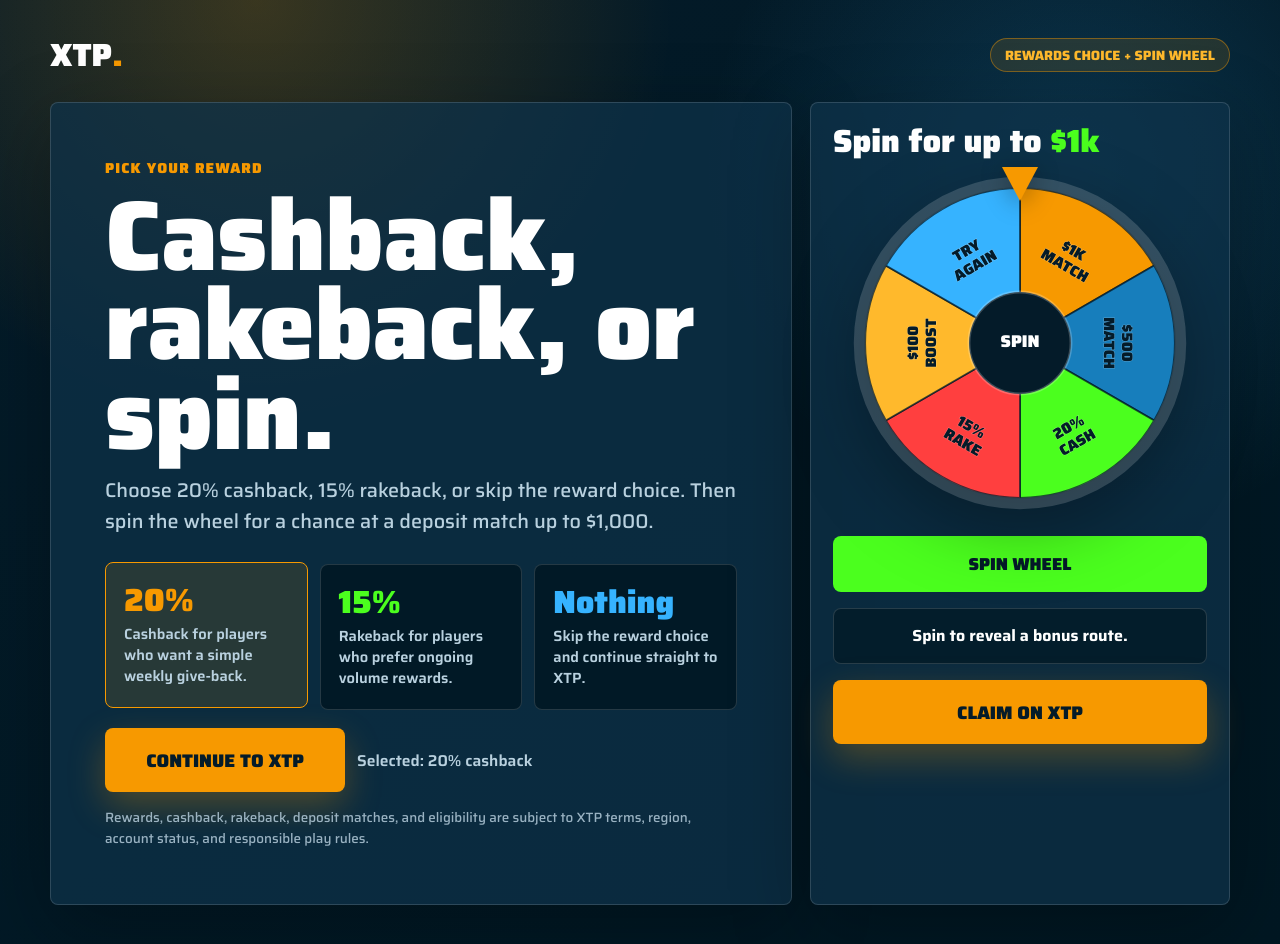
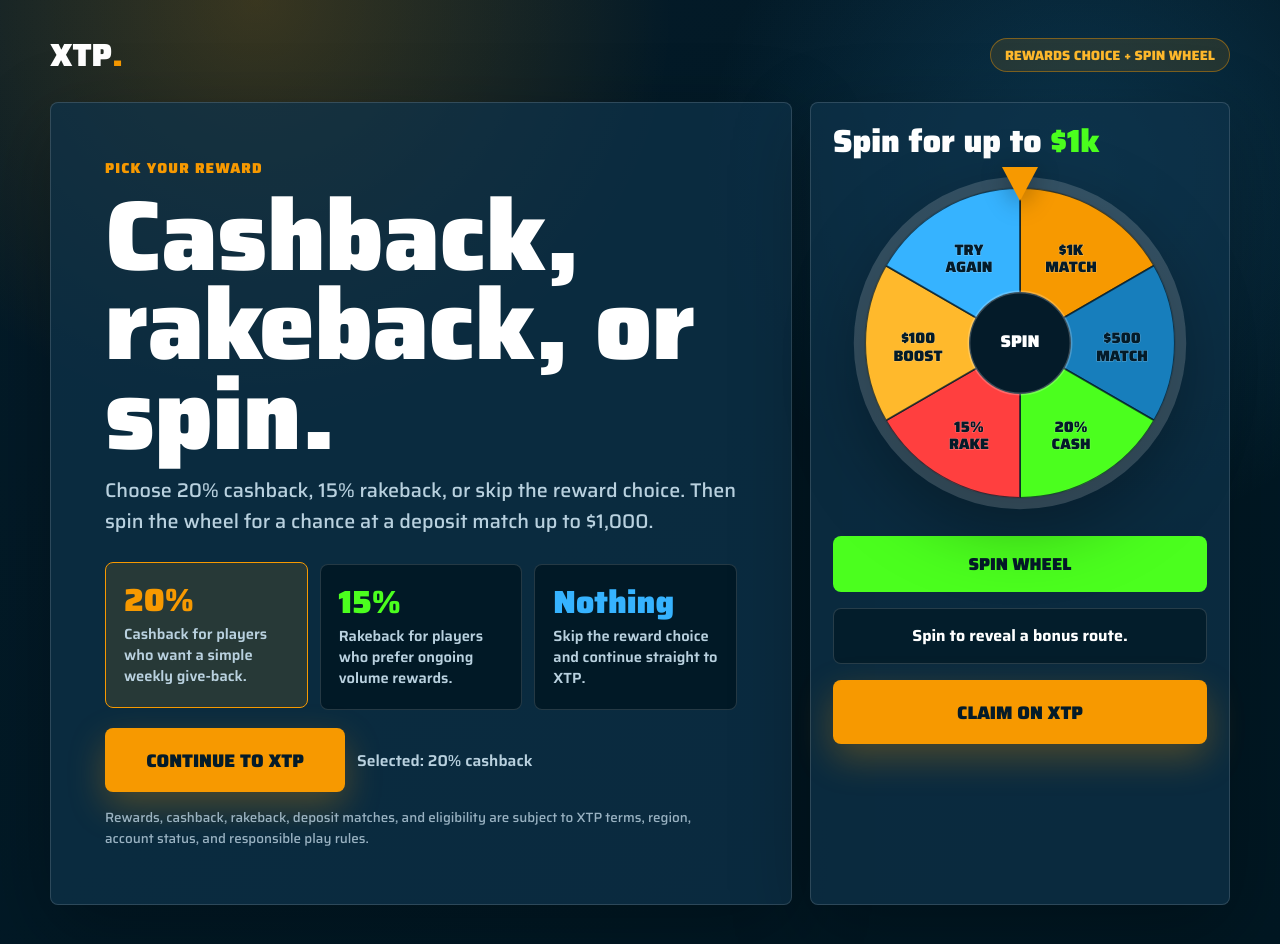
Before and after one commit to brandonkz/crypto-casino-sorted, a website: page xtp-rewards-wheel.html in a window 1280 px wide. Drawn offline with Linux system fonts and the light colour scheme.

Commit message:
Keep XTP wheel labels upright (#4)
Co-authored-by: Brandon Katz <brandon@katz.co.za>

```diff
--- a/xtp-rewards-wheel.html
+++ b/xtp-rewards-wheel.html
@@ -489,7 +489,6 @@
         const end = start + sliceDegrees;
         const center = start + sliceDegrees / 2;
         const labelPoint = pointAt(center, 108);
-        const labelRotation = center > 90 && center < 270 ? center + 180 : center;
 
         const path = document.createElementNS('http://www.w3.org/2000/svg', 'path');
         path.setAttribute('class', 'wheel-slice');
@@ -501,7 +500,6 @@
         text.setAttribute('class', 'wheel-label');
         text.setAttribute('x', labelPoint.x.toFixed(3));
         text.setAttribute('y', labelPoint.y.toFixed(3));
-        text.setAttribute('transform', `rotate(${labelRotation} ${labelPoint.x.toFixed(3)} ${labelPoint.y.toFixed(3)})`);
         prize.label.split('\\n').forEach((line, lineIndex) => {
           const tspan = document.createElementNS('http://www.w3.org/2000/svg', 'tspan');
           tspan.setAttribute('x', labelPoint.x.toFixed(3));
```
